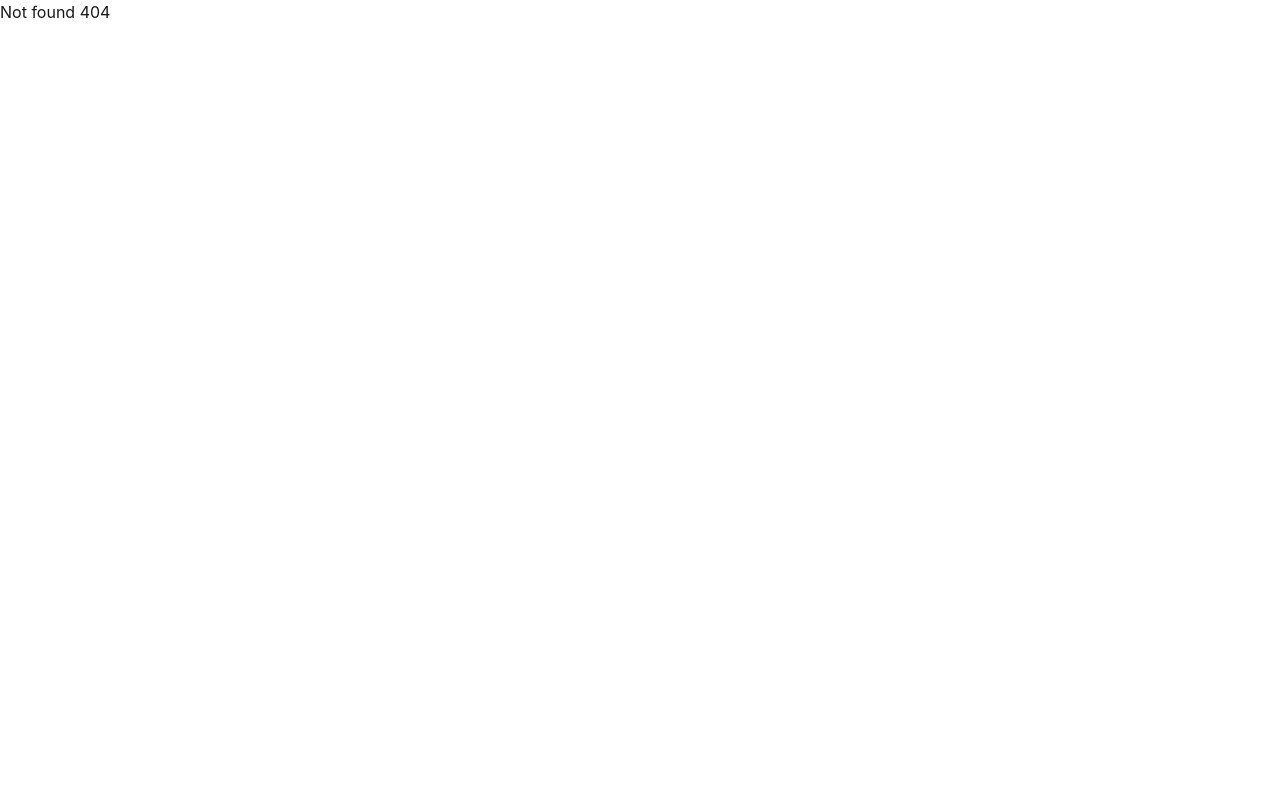
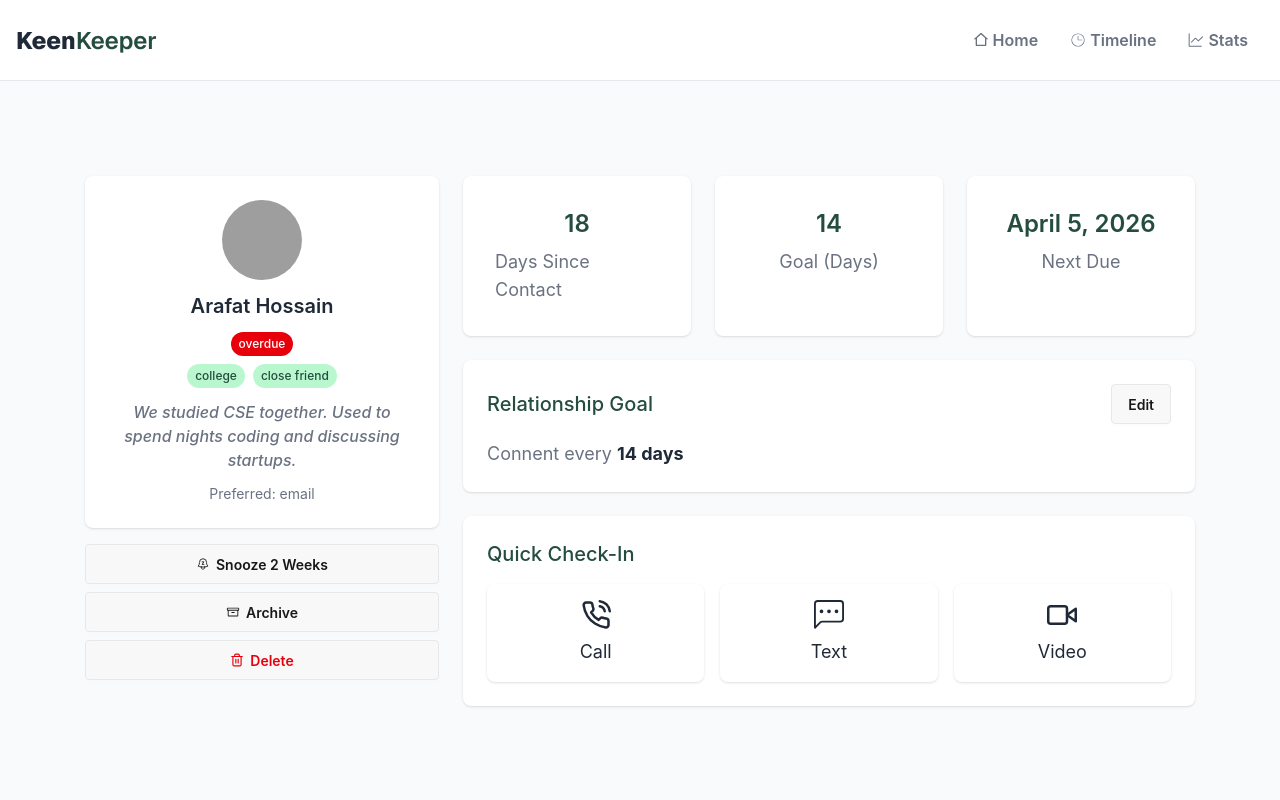
Before and after one commit to prottoymankin/assignment-07-keen-keeper, a React (Vite) app: page /friend-details/1 in a window 1280 px wide. Before the commit this address had no page. Shown: the top 800 px of the page. Built offline with nearby package versions, Linux system fonts and the light colour scheme; grey boxes are pictures that could not be loaded.

Commit message:
Add friend details page, add dynamic route for friend details page and add design of friend details page

```diff
--- /dev/null
+++ b/src/components/FriendDetailsPage/CheckInButton.jsx
@@ -0,0 +1,13 @@
+const CheckInButton = ( { title, func, icon } ) => {
+  return (
+    <button
+      onClick={func}
+      className="cursor-pointer duration-200 flex flex-col items-center gap-2 p-4 rounded-lg shadow-sm text-lg text-[#1F2937] transition active:scale-95"
+    >
+      <span className="text-3xl">{icon}</span>
+      {title}
+    </button>
+  );
+};
+
+export default CheckInButton;
--- /dev/null
+++ b/src/components/FriendDetailsPage/ProfileCard.jsx
@@ -0,0 +1,48 @@
+const ProfileCard = ({ selectedFriend }) => {
+  return (
+    <div
+      className="bg-white flex flex-col items-center gap-3 p-6 rounded-lg shadow-sm text-center"
+    >
+      <div className="h-20 w-20 overflow-hidden rounded-full">
+        <img
+          src={selectedFriend.picture}
+          alt={selectedFriend.name}
+          className="h-full w-full object-cover"
+        />
+      </div>
+
+      <h3 className="font-semibold text-xl text-[#1F2937]">{selectedFriend.name}</h3>
+
+      <div className="flex flex-col gap-2 items-center">
+        <div
+          className={
+            `font-medium mx-auto px-2 py-1 rounded-full text-xs text-white w-fit ${selectedFriend.status === 'overdue' && 'bg-red-600'} ${selectedFriend.status === 'almost due' && 'bg-[#EFAD44]'} ${selectedFriend.status === 'on-track' && 'bg-[#244D3F]'}`
+          }
+        >
+          {selectedFriend.status}
+        </div>
+
+        <div className="flex justify-center gap-2">
+          {
+            selectedFriend.tags.map((tag, index) => (
+              <div
+                key={index}
+                className="bg-green-200 font-medium px-2 py-1 rounded-full text-xs  text-[#244D3F]"
+              >
+                {tag}
+              </div>
+            ))
+          }
+        </div>
+      </div>
+
+      <p className="font-medium italic text-gray-500">
+        {selectedFriend.bio}
+      </p>
+
+      <p className="text-gray-500 text-sm">Preferred: email</p>
+    </div>
+  );
+};
+
+export default ProfileCard;
--- /dev/null
+++ b/src/components/FriendDetailsPage/QuickCheckIn.jsx
@@ -0,0 +1,32 @@
+import { FiPhoneCall, FiVideo } from "react-icons/fi";
+import CheckInButton from "./CheckInButton";
+import { BsChatLeftDots } from "react-icons/bs";
+
+const QuickCheckIn = () => {
+  return (
+    <div className="bg-white p-6 rounded-lg shadow-sm space-y-4">
+        <h4 className="text-[#244D3F] font-medium text-xl">
+          Quick Check-In
+        </h4>
+
+        <div className="grid grid-cols-3 gap-4">
+          <CheckInButton
+            title='Call'
+            icon={<FiPhoneCall />}
+          />
+
+          <CheckInButton
+            title='Text'
+            icon={<BsChatLeftDots />}
+          />
+
+          <CheckInButton
+            title='Video'
+            icon={<FiVideo />}
+          />
+        </div>
+    </div>
+  );
+};
+
+export default QuickCheckIn;
--- /dev/null
+++ b/src/components/FriendDetailsPage/RelationshipGoal.jsx
@@ -0,0 +1,14 @@
+const RelationshipGoal = ({ days }) => {
+  return (
+    <div className="bg-white p-6 rounded-lg shadow-sm space-y-4">
+      <div className="flex items-center justify-between">
+        <h4 className="text-[#244D3F] font-medium text-xl">Relationship Goal</h4>
+        <button className="btn">Edit</button>
+      </div>
+
+      <p className="text-gray-500 text-lg">Connent every <span className="font-bold text-[#1F2937]">{days} days</span></p>
+    </div>
+  );
+};
+
+export default RelationshipGoal;
--- /dev/null
+++ b/src/components/FriendDetailsPage/StatCard.jsx
@@ -0,0 +1,15 @@
+const StatCard = ({title, text}) => {
+  return (
+    <div
+      className="bg-white flex flex-col items-center justify-center gap-2 p-8 rounded-lg shadow-sm"
+    >
+      <span className="font-semibold text-2xl text-[#244D3F]">
+        {title}
+      </span>
+
+      <span className="text-gray-500 text-lg grow">{text}</span>
+    </div>
+  );
+};
+
+export default StatCard;
--- /dev/null
+++ b/src/components/FriendDetailsPage/StatCards.jsx
@@ -0,0 +1,25 @@
+import { formatDate } from "../../utils/dateUtil";
+import StatCard from "./StatCard";
+
+const StatCards = ({selectedFriend}) => {
+  return (
+    <div className="grid grid-cols-3 gap-6">
+      <StatCard
+        title={selectedFriend.days_since_contact}
+        text='Days Since Contact'
+      />
+
+      <StatCard
+        title={selectedFriend.goal}
+        text='Goal (Days)'
+      />
+
+      <StatCard
+        title={formatDate(selectedFriend.next_due_date)}
+        text='Next Due'
+      />
+  </div>
+  );
+};
+
+export default StatCards;
--- a/src/components/homePage/FriendCard.jsx
+++ b/src/components/homePage/FriendCard.jsx
@@ -1,8 +1,13 @@
+import { Link } from "react-router";
+
 const FriendCard = ({ friendData }) => {
   const { id, name, picture, days_since_contact, status, tags } = friendData;
 
   return (
-    <div className="bg-white p-6 rounded-lg shadow-sm space-y-3 text-center">
+    <Link
+      to={`/friend-details/${id}`}
+      className="bg-white p-6 rounded-lg shadow-sm space-y-3 text-center"
+    >
       <div className="h-20 w-20 mx-auto overflow-hidden rounded-full">
         <img
           src={picture}
@@ -36,7 +41,7 @@ const FriendCard = ({ friendData }) => {
           {status}
         </div>
       </div>
-    </div>
+    </Link>
   );
 };
 
--- /dev/null
+++ b/src/pages/FriendDetailsPage.jsx
@@ -0,0 +1,56 @@
+import { useParams } from "react-router";
+import useFriendsData from "../hooks/useFriendsData";
+import { HiOutlineBellSnooze } from "react-icons/hi2";
+import { PiArchive } from "react-icons/pi";
+import { FiTrash2 } from "react-icons/fi";
+import QuickCheckIn from "../components/FriendDetailsPage/QuickCheckIn";
+import RelationshipGoal from "../components/FriendDetailsPage/RelationshipGoal";
+import StatCards from "../components/FriendDetailsPage/StatCards";
+import Loader from "../components/shared/Loader";
+import ProfileCard from "../components/FriendDetailsPage/ProfileCard";
+
+const FriendDetailsPage = () => {
+  const { id } = useParams();
+  const { friendsData, isLoading } = useFriendsData();
+
+  const selectedFriend = friendsData.find(friend => friend.id === parseInt(id));
+
+  return (
+    <section className="bg-[#F8FAFC] px-4 flex items-center justify-center min-h-[90vh]">
+      { isLoading ? (
+        <Loader />
+      ) : (
+        <div className="grid grid-cols-12 gap-6 max-w-277.5 mx-auto">
+          <div className="flex flex-col gap-4 col-span-4">
+            <ProfileCard selectedFriend={selectedFriend} />
+
+            <div className="flex flex-col gap-2">
+              <button className="btn">
+                <HiOutlineBellSnooze />
+                <span>Snooze 2 Weeks</span>
+              </button>
+
+              <button className="btn">
+                <PiArchive />
+                <span>Archive</span>
+              </button>
+
+              <button className="btn text-red-600">
+                <FiTrash2 />
+                <span>Delete</span>
+              </button>
+            </div>
+          </div>
+
+          <div className="col-span-8 space-y-6">
+            <StatCards selectedFriend={selectedFriend} />
+            <RelationshipGoal days={selectedFriend.goal} />
+            <QuickCheckIn />
+          </div>
+        </div>
+      )}
+    </section>
+  );
+};
+
+export default FriendDetailsPage;
--- a/src/routes/router.jsx
+++ b/src/routes/router.jsx
@@ -4,6 +4,7 @@ import HomePage from "../pages/HomePage";
 import TimelinePage from "../pages/TimelinePage";
 import StatsPage from "../pages/StatsPage";
 import NotFoundPage from "../pages/NotFoundPage";
+import FriendDetailsPage from "../pages/FriendDetailsPage";
 
 export const router = createBrowserRouter([
   {
@@ -12,7 +13,8 @@ export const router = createBrowserRouter([
     children: [
       { index: true, Component: HomePage },
       { path: 'timeline', Component: TimelinePage },
-      { path: 'stats', Component: StatsPage }
+      { path: 'stats', Component: StatsPage },
+      { path: 'friend-details/:id', Component: FriendDetailsPage }
     ],
     errorElement: <NotFoundPage />
   }
--- /dev/null
+++ b/src/utils/dateUtil.js
@@ -0,0 +1,9 @@
+export const formatDate = (dateString) => {
+  const formattedDate = new Date(dateString).toLocaleDateString('en-Us', {
+    month: "long",
+    day: "numeric",
+    year: "numeric"
+  });
+
+  return formattedDate;
+}
```
